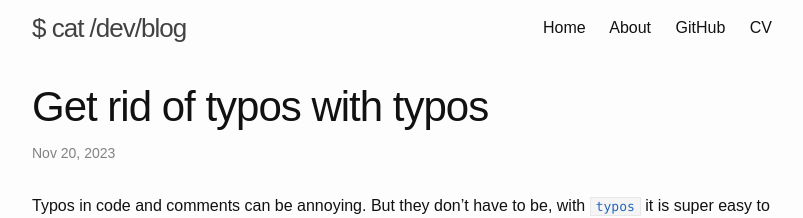
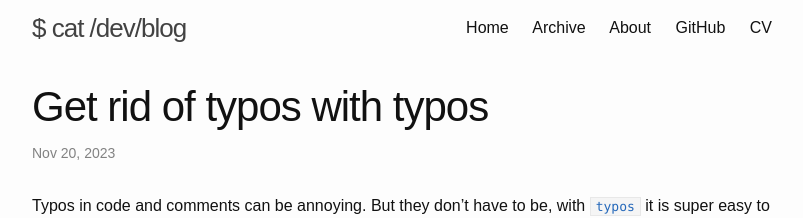
Before and after one commit to sergey-melnychuk/sergey-melnychuk.github.io, a Jekyll site: the page built from index.html, in a window 1280 px wide. Shown: the top 218 px of the page, without its empty margins (238-1041 px from the left). Built offline with Jekyll 4.4.1, drawn with Linux system fonts in a browser that asks for light colours; the list of posts is cut into pages by our own code.

Commit message:
Add `Archive` section

```diff
--- a/_data/navigation.yml
+++ b/_data/navigation.yml
@@ -3,6 +3,8 @@
 main:
   - title: "Home"
     url: /
+  - title: "Archive"
+    url: /archive/
   - title: "About"
     url: /about/
   - title: "GitHub"
--- a/_layouts/archive.html
+++ b/_layouts/archive.html
@@ -3,7 +3,9 @@ layout: default
 ---
 <div class="home">
 
+  <!--
   <h1 class="page-heading">{% include i18n.html value="archive" default="Blog Archive" %}</h1>
+  -->
 
   {{ content }}
 
--- a/archives.md
+++ b/archives.md
@@ -1,5 +1,5 @@
 ---
 layout: archive
-title: "Blog Archive"
-permalink: /archives/
+title: "Archive"
+permalink: /archive/
 ---
```
